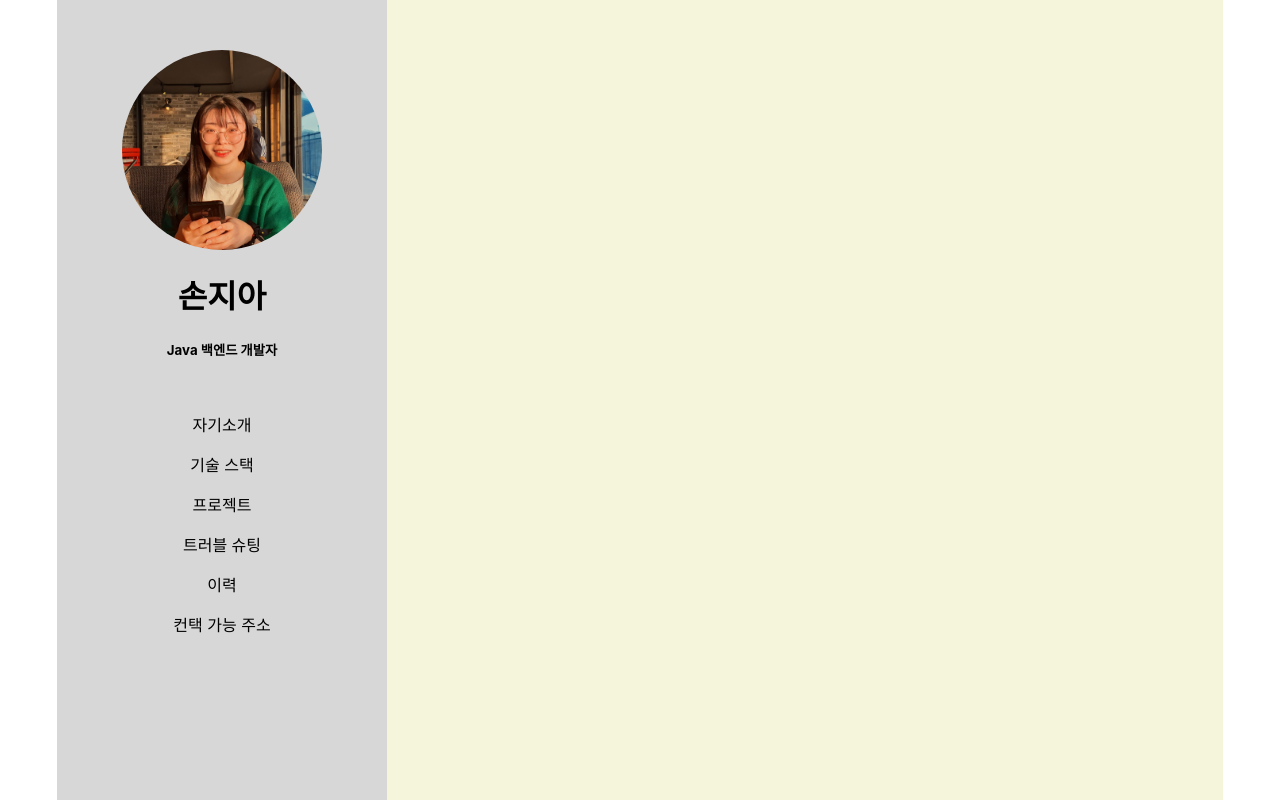
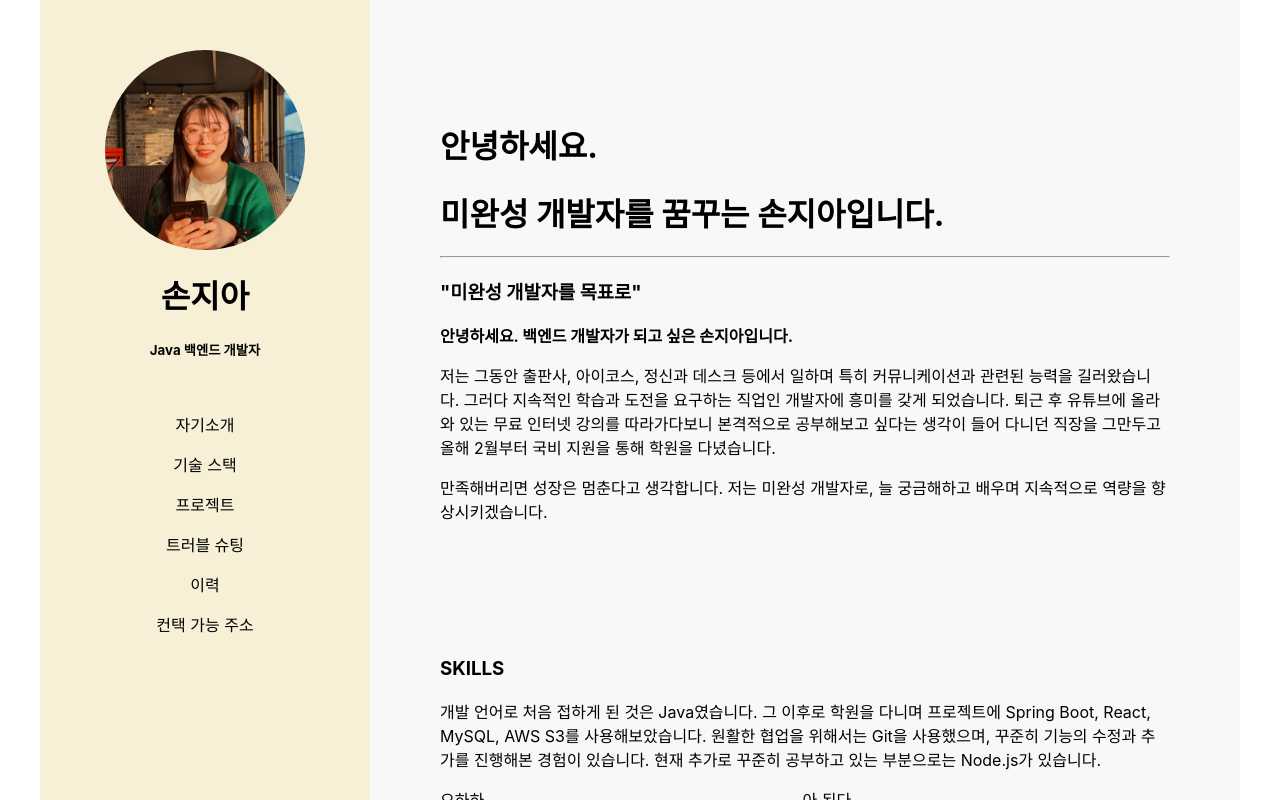
Before and after one commit to jia-son/about-me, a React (Create React App) app: page / in a window 1280 px wide. Built offline with nearby package versions, Linux system fonts and the light colour scheme.

Commit message:
자기소개 부분 작성 close #6
자기 소개 부분 작성 완료.
기술 스택 부분 작성 중.

```diff
--- a/src/components/leftComponents/leftComponents.css
+++ b/src/components/leftComponents/leftComponents.css
@@ -1,7 +1,7 @@
 .leftBox {
     width: 330px;
     height: 100vh;
-    background-color: rgb(215, 215, 215);
+    background-color: rgb(247, 240, 215);
     text-align: center;
 }
 
--- a/src/components/main/Main.js
+++ b/src/components/main/Main.js
@@ -1,6 +1,8 @@
 import React, { useEffect, useState } from "react";
 import './main.css';
 import LeftConponents from "../leftComponents/LeftConponents";
+import AboutMe from "../menu/aboutMe/AboutMe";
+import Skills from "../menu/skills/Skills";
 
 const Main = () => {
     const [isMobile, setIsMobile] = useState(window.innerWidth);
@@ -19,9 +21,15 @@ const Main = () => {
     return (
         <>
         <div className="mainBox">
-            {isMobile <= 768 ? null : (
-                <LeftConponents />
-            )}
+            <div className="left">
+                {isMobile <= 768 ? null : (
+                    <LeftConponents />
+                )}
+            </div>
+            <div className="right">
+                <AboutMe />
+                <Skills />
+            </div>
         </div>
         </>
     );
--- a/src/components/main/main.css
+++ b/src/components/main/main.css
@@ -1,9 +1,16 @@
 @media screen and (min-width: 1025px) {
   .mainBox {
-    width: 1166px;
+    width: 1200px;
     height: 100vh;
-    background-color: beige;
+    background-color: rgb(248, 248, 248);
     margin: 0 auto;
+    display: flex;
+    /* align-items: flex-start; */
+  }
+
+  .right {
+    flex: 1;
+    overflow-y: auto;
   }
 }
 
@@ -12,6 +19,12 @@
     height: 100vh;
     background-color: cadetblue;
     margin: 0 auto;
+    display: flex;
+  }
+
+  .right {
+    flex: 1;
+    overflow-y: auto;
   }
 }
 
--- /dev/null
+++ b/src/components/menu/aboutMe/AboutMe.js
@@ -0,0 +1,34 @@
+import React from "react";
+import './aboutMe.css';
+
+const AboutMe = () => {
+    return (
+        <>
+        <div className="aboutMeBox">
+            <h1>안녕하세요.</h1>
+            <h1>미완성 개발자를 꿈꾸는 손지아입니다.</h1>
+
+            <hr />
+
+            <div>
+                <h3>"미완성 개발자를 목표로"</h3>
+
+                <p>
+                    <strong>안녕하세요. 백엔드 개발자가 되고 싶은 손지아입니다.</strong>
+                </p>
+                <p>
+                    저는 그동안 출판사, 아이코스, 정신과 데스크 등에서 일하며 특히 커뮤니케이션과 관련된 능력을 길러왔습니다.
+                    그러다 지속적인 학습과 도전을 요구하는 직업인 개발자에 흥미를 갖게 되었습니다.
+                    퇴근 후 유튜브에 올라와 있는 무료 인터넷 강의를 따라가다보니 본격적으로 공부해보고 싶다는 생각이 들어 다니던 직장을 그만두고 올해 2월부터 국비 지원을 통해 학원을 다녔습니다.
+                </p>
+                <p>
+                    만족해버리면 성장은 멈춘다고 생각합니다.
+                    저는 미완성 개발자로, 늘 궁금해하고 배우며 지속적으로 역량을 향상시키겠습니다.
+                </p>
+            </div>
+        </div>
+        </>
+    );
+}
+
+export default AboutMe;
--- /dev/null
+++ b/src/components/menu/aboutMe/aboutMe.css
@@ -0,0 +1,4 @@
+.aboutMeBox {
+    padding: 100px 70px 0px 70px;
+    text-align: left;
+}
--- /dev/null
+++ b/src/components/menu/skills/Skills.js
@@ -0,0 +1,29 @@
+import React from "react";
+import './skills.css';
+
+const Skills = () => {
+    return (
+        <>
+        <div className="skillsBox">
+            <h3>SKILLS</h3>
+            <p>
+                개발 언어로 처음 접하게 된 것은 Java였습니다.
+                그 이후로 학원을 다니며 프로젝트에 Spring Boot, React, MySQL, AWS S3를 사용해보았습니다.
+                원활한 협업을 위해서는 Git을 사용했으며, 꾸준히 기능의 수정과 추가를 진행해본 경험이 있습니다.
+                현재 추가로 꾸준히 공부하고 있는 부분으로는 Node.js가 있습니다.
+            </p>
+
+            <div className="skillsBoxInBox">
+                <div className="skillsLeft">
+                    으하하....
+                </div>
+                <div className="skillsRight">
+                    아 된다.
+                </div>
+            </div>
+        </div>
+        </>
+    );
+}
+
+export default Skills;
--- /dev/null
+++ b/src/components/menu/skills/skills.css
@@ -0,0 +1,13 @@
+.skillsBox {
+    padding: 100px 70px 0px 70px;
+    text-align: left;
+}
+
+.skillsBoxInBox {
+    display: flex;
+}
+
+.skillsRight {
+    padding-left: 300px;
+    flex: 1;
+  }
```
